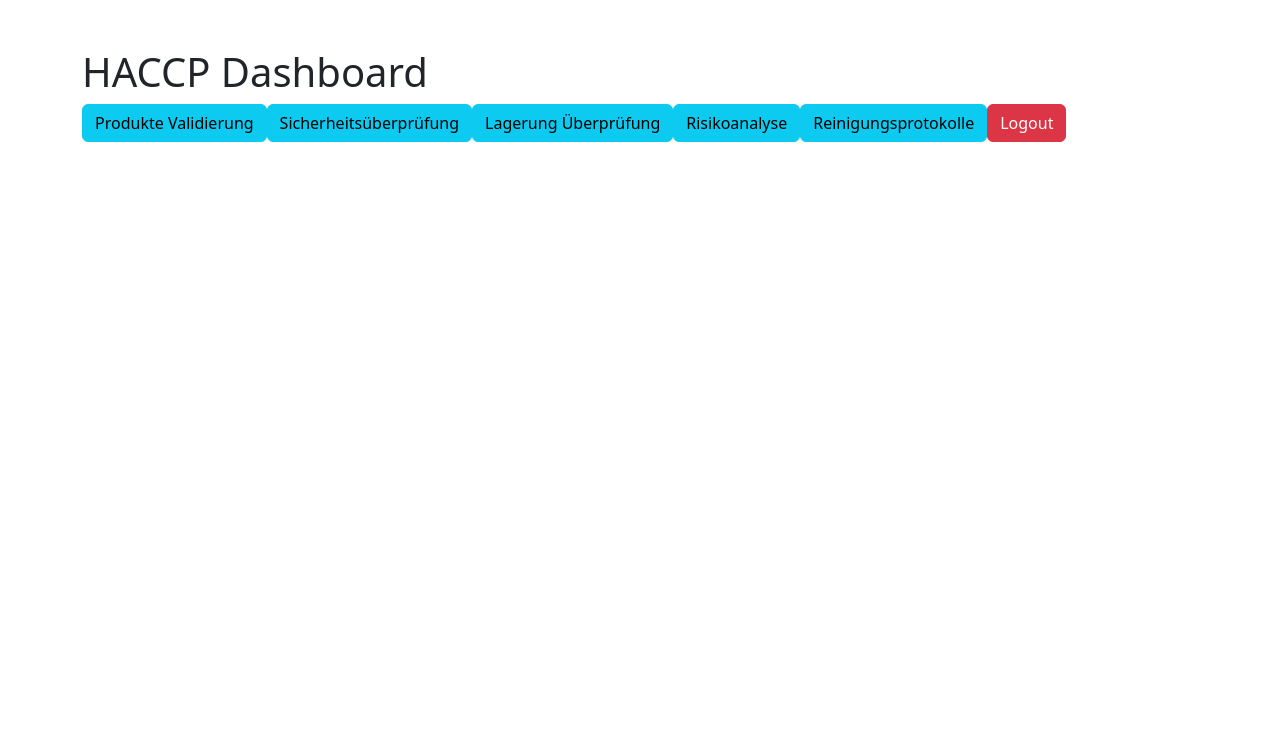
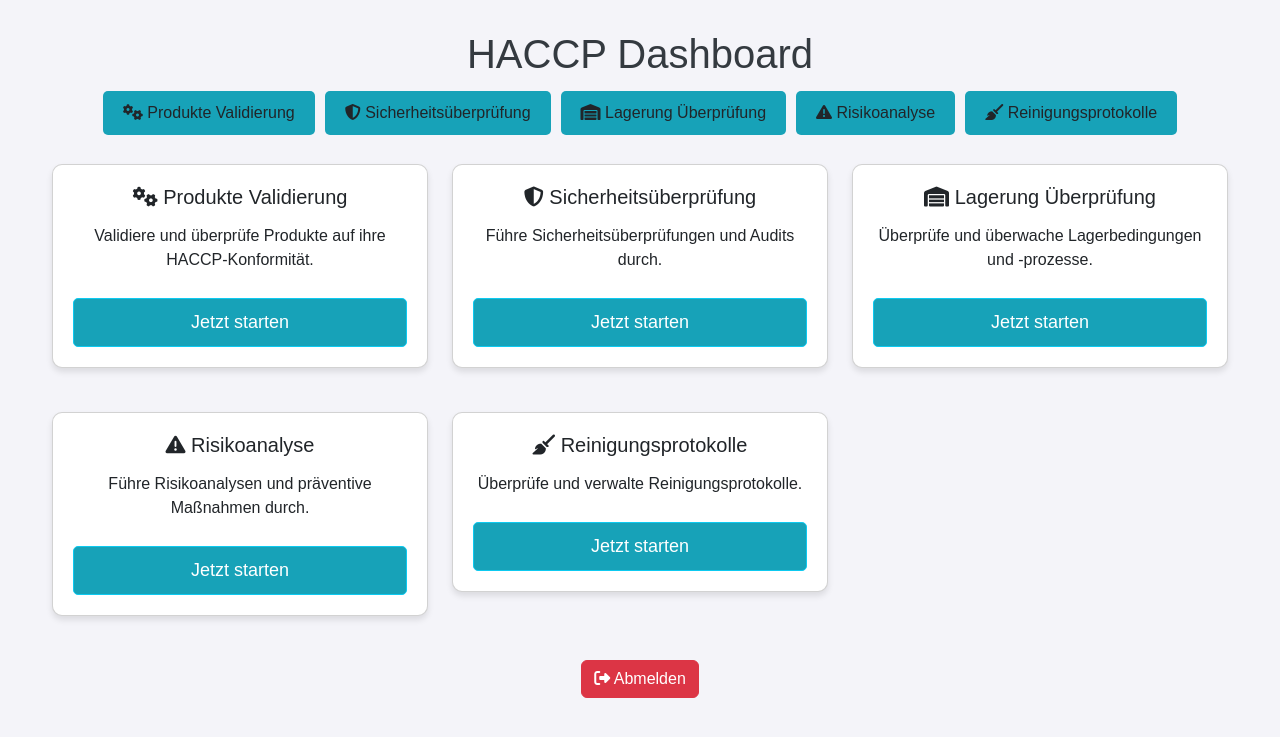
Before and after one commit to Lightmaker777/HACCP_PROJECT, a Flask app: page /dashboard in a window 1280 px wide. Shown: the top 737 px of the page. Run offline with Flask 2, Linux system fonts and the light colour scheme; a user stored in the database is signed in; data comes from the database, SQL or seed files in the repository; both versions use the stored data as it was after the commit; some libraries are stand-ins or nearby versions.

Commit message:
updating some html

```diff
--- a/app.py
+++ b/app.py
@@ -132,11 +132,11 @@ def login():
         # Überprüfung der Benutzeranmeldedaten
         conn = sqlite3.connect('haccp.db')
         c = conn.cursor()
-        c.execute('SELECT * FROM users WHERE username = ? AND password = ?', (username, password))
+        c.execute('SELECT username, password FROM users WHERE username = ?', (username,))
         user = c.fetchone()
         conn.close()
 
-        if user:
+        if user and check_password(user[1], password):  # Überprüfe das gehashte Passwort
             session['user'] = user[0]  # Session speichern
             return redirect(url_for('dashboard'))  # Weiter zum Dashboard
         else:
@@ -144,6 +144,7 @@ def login():
             return render_template('login.html')
 
     return render_template('login.html')
+
 
 
 @app.route("/dashboard")
@@ -251,27 +252,6 @@ def index():
     return render_template("index.html")
 
 
-def reset_db():
-    conn = sqlite3.connect('haccp.db')
-    c = conn.cursor()
-
-    # Lösche die existierende Tabelle, falls notwendig
-    c.execute('DROP TABLE IF EXISTS produkte')
-
-    # Erstelle die Tabelle mit den neuen Spalten
-    c.execute('''
-        CREATE TABLE produkte (
-            id INTEGER PRIMARY KEY,
-            produkt TEXT,
-            temperatur REAL,
-            lagerort TEXT,
-            status TEXT,           -- z. B. "OK" oder "WARNUNG"
-            risikostufe TEXT       -- z. B. "hoch", "mittel", "niedrig"
-        )
-    ''')
-
-    conn.commit()
-    conn.close()
 
 
 @app.route("/confirmation")
@@ -293,12 +273,21 @@ def produkte():
     if 'user' not in session:
         return redirect(url_for('login'))
 
+    # Abrufen der Produkte aus der Datenbank
+    conn = sqlite3.connect('haccp.db')
+    c = conn.cursor()
+    c.execute('SELECT * FROM produkte')  # Hole alle Produkte aus der Tabelle
+    rows = c.fetchall()  # Alle Zeilen abrufen
+    conn.close()
+
+    print(rows)  # Debugging-Ausgabe
+
     if request.method == "POST":
         produkt = request.form["produkt"]
         temperatur = float(request.form["temperatur"])
         lagerort = request.form["lagerort"]
 
-        # Hier kannst du eine detaillierte Validierung durchführen:
+        # Hier kannst du eine detaillierte Validierung durchführen
         produkt_risiko = {
             "Fleisch": {"min_temp": 2, "max_temp": 7, "risiko": "hoch"},
             "Milch": {"min_temp": 0, "max_temp": 4, "risiko": "hoch"},
@@ -318,7 +307,8 @@ def produkte():
         # Speichern in der Datenbank
         conn = sqlite3.connect('haccp.db')
         c = conn.cursor()
-        c.execute('''INSERT INTO produkte (produkt, temperatur, lagerort, status, risikostufe) VALUES (?, ?, ?, ?, ?)''',
+        c.execute('''INSERT INTO produkte (produkt, temperatur, lagerort, status, risikostufe)
+                     VALUES (?, ?, ?, ?, ?)''',
                   (produkt, temperatur, lagerort, status, risikostufe))
         conn.commit()
         conn.close()
@@ -326,7 +316,9 @@ def produkte():
         flash(f"{produkt} erfolgreich validiert!", "success")
         return redirect(url_for('produkte'))
 
-    return render_template("produkte.html")
+    # Übergebe die abgerufenen Produkt-Daten an das Template
+    return render_template("produkte.html", rows=rows)
+
 
 @app.route("/produkte_validierung", methods=["GET", "POST"])
 def produkte_validierung():
--- a/templates/dashboard.html
+++ b/templates/dashboard.html
@@ -5,16 +5,141 @@
     <meta name="viewport" content="width=device-width, initial-scale=1.0">
     <title>HACCP Dashboard</title>
     <link href="https://cdn.jsdelivr.net/npm/bootstrap@5.3.0-alpha1/dist/css/bootstrap.min.css" rel="stylesheet">
+    <link href="https://cdn.jsdelivr.net/npm/font-awesome/css/font-awesome.min.css" rel="stylesheet">
+    <style>
+        body {
+            background-color: #f4f4f9;
+            font-family: 'Arial', sans-serif;
+        }
+        .card {
+            border-radius: 10px;
+            margin-bottom: 20px;
+        }
+        .nav-link {
+            padding: 10px 20px;
+            border-radius: 5px;
+            margin: 5px;
+            text-align: center;
+        }
+        .nav-link:hover {
+            background-color: #007bff;
+            color: white;
+        }
+        .container {
+            max-width: 1200px;
+            margin-top: 30px;
+        }
+        h1 {
+            text-align: center;
+            color: #343a40;
+        }
+        .dashboard-card {
+            text-align: center;
+            padding: 20px;
+            background-color: #ffffff;
+            box-shadow: 0 4px 6px rgba(0, 0, 0, 0.1);
+        }
+        .dashboard-card h5 {
+            margin-bottom: 15px;
+        }
+        .dashboard-card a {
+            text-decoration: none;
+            color: #ffffff;
+            border-radius: 5px;
+            font-size: 18px;
+            padding: 10px 20px;
+            margin-top: 10px;
+            display: inline-block;
+        }
+        .btn-info {
+            background-color: #17a2b8;
+        }
+        .btn-info:hover {
+            background-color: #138496;
+        }
+        .btn-danger {
+            background-color: #dc3545;
+        }
+        .btn-danger:hover {
+            background-color: #c82333;
+        }
+    </style>
 </head>
-<body class="container mt-5">
+<body>
+
+<div class="container">
     <h1>HACCP Dashboard</h1>
-    <nav class="nav">
-        <a href="/produkte" class="btn btn-info">Produkte Validierung</a>
-        <a href="/sicherheit" class="btn btn-info">Sicherheitsüberprüfung</a>
-        <a href="/lagerung" class="btn btn-info">Lagerung Überprüfung</a>
-        <a href="/risiko" class="btn btn-info">Risikoanalyse</a>
-        <a href="/reinigung" class="btn btn-info">Reinigungsprotokolle</a>
-        <a href="/logout" class="btn btn-danger">Logout</a>
-    </nav>
+
+    <!-- Navigation Links -->
+    <div class="d-flex justify-content-center flex-wrap">
+        <a href="/produkte" class="nav-link btn-info">
+            <i class="fa fa-cogs"></i> Produkte Validierung
+        </a>
+        <a href="/sicherheit" class="nav-link btn-info">
+            <i class="fa fa-shield-alt"></i> Sicherheitsüberprüfung
+        </a>
+        <a href="/lagerung" class="nav-link btn-info">
+            <i class="fa fa-warehouse"></i> Lagerung Überprüfung
+        </a>
+        <a href="/risiko" class="nav-link btn-info">
+            <i class="fa fa-exclamation-triangle"></i> Risikoanalyse
+        </a>
+        <a href="/reinigung" class="nav-link btn-info">
+            <i class="fa fa-broom"></i> Reinigungsprotokolle
+        </a>
+    </div>
+
+    <!-- Dashboard Cards -->
+    <div class="row mt-4">
+        <div class="col-md-4">
+            <div class="card dashboard-card">
+                <h5><i class="fa fa-cogs"></i> Produkte Validierung</h5>
+                <p>Validiere und überprüfe Produkte auf ihre HACCP-Konformität.</p>
+                <a href="/produkte" class="btn btn-info">Jetzt starten</a>
+            </div>
+        </div>
+        <div class="col-md-4">
+            <div class="card dashboard-card">
+                <h5><i class="fa fa-shield-alt"></i> Sicherheitsüberprüfung</h5>
+                <p>Führe Sicherheitsüberprüfungen und Audits durch.</p>
+                <a href="/sicherheit" class="btn btn-info">Jetzt starten</a>
+            </div>
+        </div>
+        <div class="col-md-4">
+            <div class="card dashboard-card">
+                <h5><i class="fa fa-warehouse"></i> Lagerung Überprüfung</h5>
+                <p>Überprüfe und überwache Lagerbedingungen und -prozesse.</p>
+                <a href="/lagerung" class="btn btn-info">Jetzt starten</a>
+            </div>
+        </div>
+    </div>
+
+    <div class="row mt-4">
+        <div class="col-md-4">
+            <div class="card dashboard-card">
+                <h5><i class="fa fa-exclamation-triangle"></i> Risikoanalyse</h5>
+                <p>Führe Risikoanalysen und präventive Maßnahmen durch.</p>
+                <a href="/risiko" class="btn btn-info">Jetzt starten</a>
+            </div>
+        </div>
+        <div class="col-md-4">
+            <div class="card dashboard-card">
+                <h5><i class="fa fa-broom"></i> Reinigungsprotokolle</h5>
+                <p>Überprüfe und verwalte Reinigungsprotokolle.</p>
+                <a href="/reinigung" class="btn btn-info">Jetzt starten</a>
+            </div>
+        </div>
+    </div>
+
+    <!-- Logout Button -->
+    <div class="text-center mt-4">
+        <a href="/logout" class="btn btn-danger">
+            <i class="fa fa-sign-out-alt"></i> Abmelden
+        </a>
+    </div>
+
+</div>
+
+<script src="https://cdn.jsdelivr.net/npm/bootstrap@5.3.0-alpha1/dist/js/bootstrap.bundle.min.js"></script>
 </body>
 </html>
```
Also changed, not shown: haccp.db.
